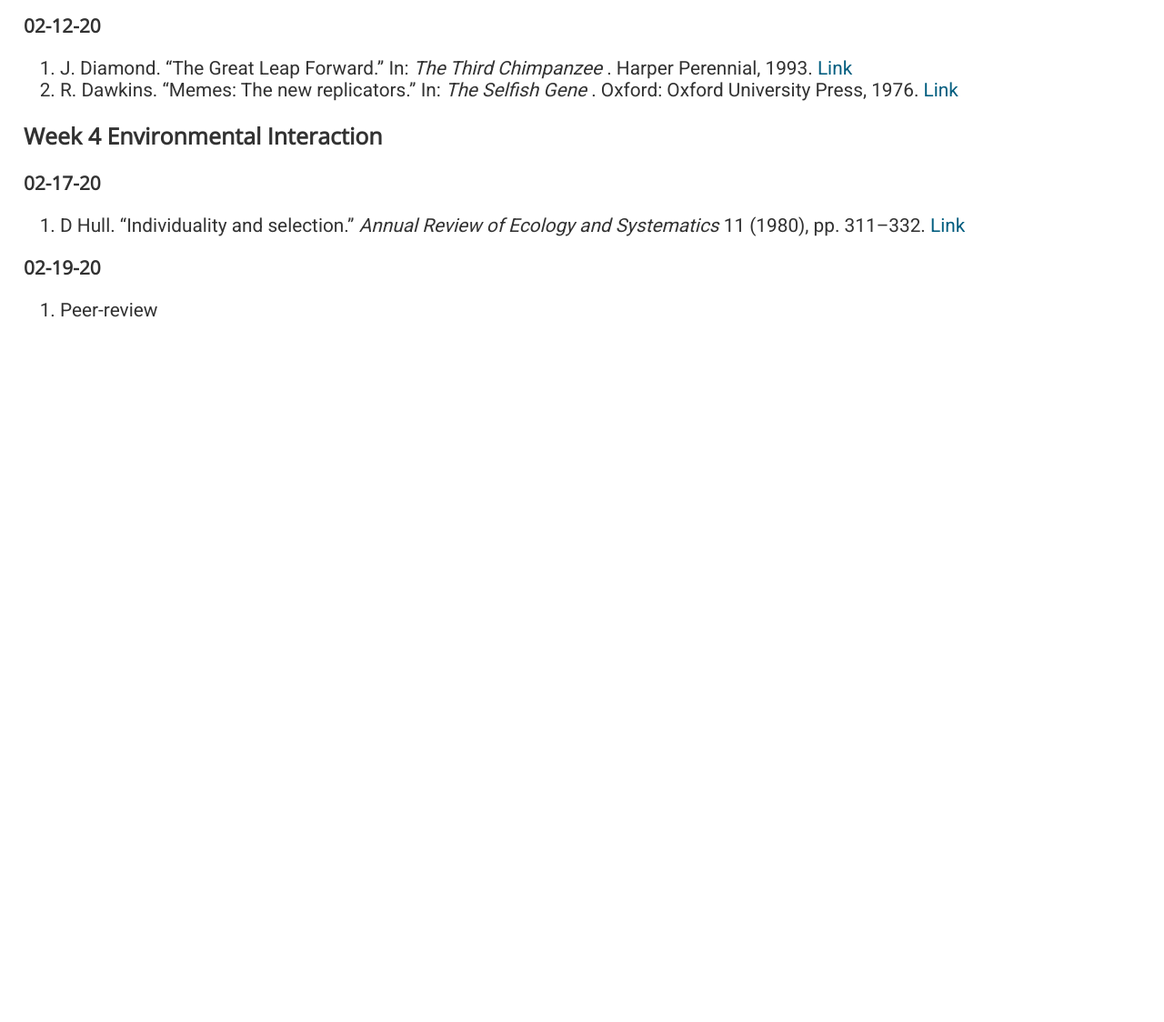
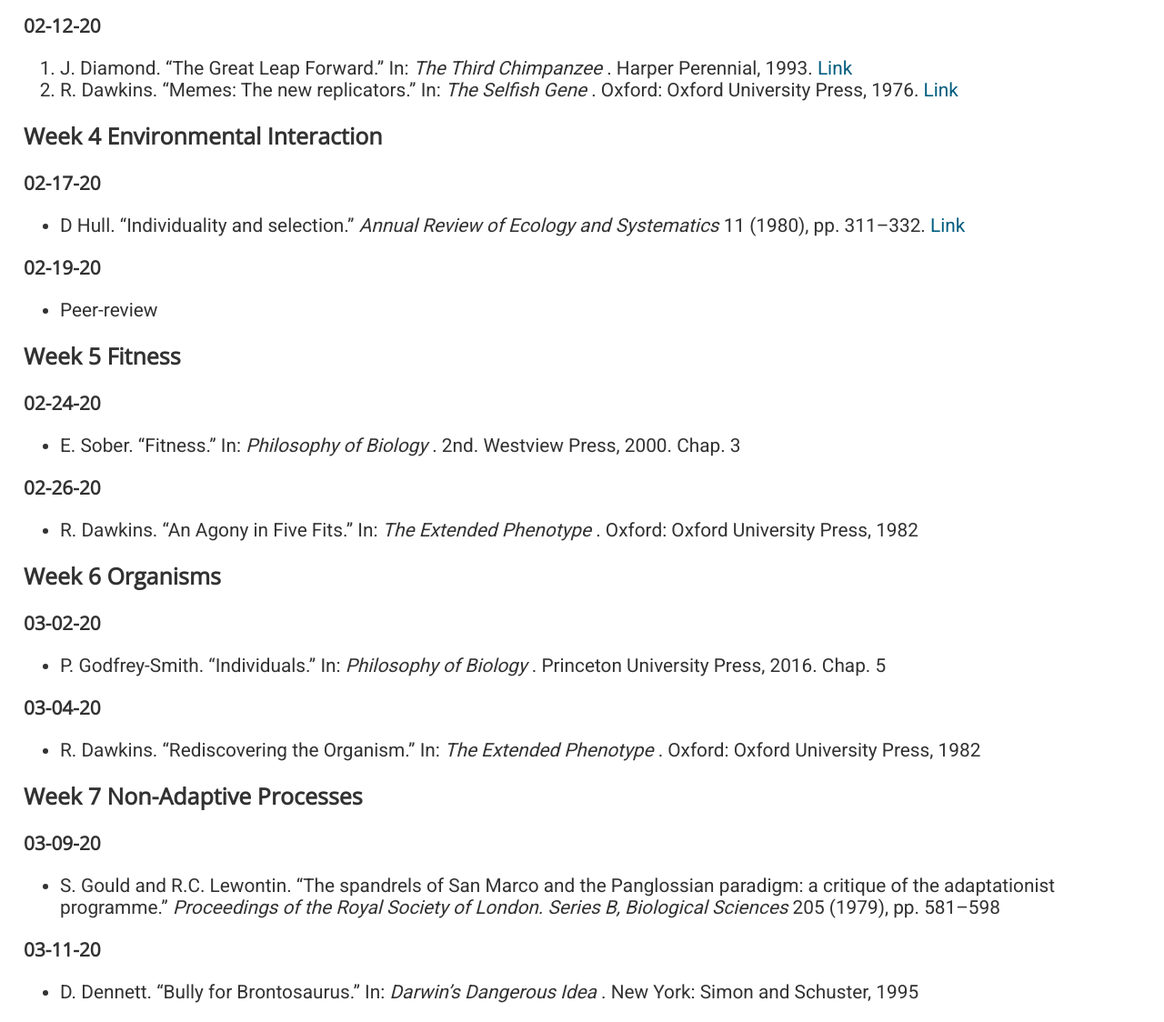
Before and after one commit to makp/website, a Flask app: page /schedule3 in a window 1280 px wide. Shown: the part 1069-2193 px from the top of the page at 91% size. Before the commit the page ends 1418 px from the top, so only its background shows below. Run offline with Flask 2, Linux system fonts and the light colour scheme.

Commit message:
update schedule phil212

```diff
--- a/templates/includes/schedule_s20_phil212.html
+++ b/templates/includes/schedule_s20_phil212.html
@@ -245,11 +245,8 @@
   </a>
   02-17-20
  </h5>
- <!--l. 67-->
- <p class="noindent">
- </p>
- <ol class="enumerate1">
-  <li class="enumerate" id="x1-11002x1">
+ <ul class="itemize1">
+  <li class="itemize">
    D  Hull.  “Individuality  and  selection.”
    <em>
     Annual  Review  of  Ecology  and
@@ -260,7 +257,7 @@
     Link
    </a>
   </li>
- </ol>
+ </ul>
  <!--l. 71-->
  <p class="noindent">
  </p>
@@ -269,12 +266,150 @@
   </a>
   02-19-20
  </h5>
- <!--l. 72-->
+ <ul class="itemize1">
+  <li class="itemize">
+   Peer-review
+  </li>
+ </ul>
+ <!--l. 76-->
  <p class="noindent">
  </p>
- <ol class="enumerate1">
-  <li class="enumerate" id="x1-12002x1">
-   Peer-review
+ <h4 class="subsectionHead" id="Week5">
+  <span class="titlemark">
+   Week 5
+  </span>
+  <a id="x1-13000Week 5">
+  </a>
+  Fitness
+ </h4>
+ <!--l. 77-->
+ <p class="noindent">
+ </p>
+ <h5 class="likesubsubsectionHead">
+  <a id="x1-14000Week 5">
+  </a>
+  02-24-20
+ </h5>
+ <ul class="itemize1">
+  <li class="itemize">
+   E. Sober. “Fitness.” In:
+   <em>
+    Philosophy of Biology
+   </em>
+   . 2nd. Westview Press, 2000.
+     Chap. 3
   </li>
- </ol>
+ </ul>
+ <!--l. 82-->
+ <p class="noindent">
+ </p>
+ <h5 class="likesubsubsectionHead">
+  <a id="x1-15000Week 5">
+  </a>
+  02-26-20
+ </h5>
+ <ul class="itemize1">
+  <li class="itemize">
+   R.  Dawkins.  “An  Agony  in  Five  Fits.”  In:
+   <em>
+    The  Extended  Phenotype
+   </em>
+   .
+     Oxford: Oxford University Press, 1982
+  </li>
+ </ul>
+ <!--l. 87-->
+ <p class="noindent">
+ </p>
+ <h4 class="subsectionHead" id="Week6">
+  <span class="titlemark">
+   Week 6
+  </span>
+  <a id="x1-16000Week 6">
+  </a>
+  Organisms
+ </h4>
+ <!--l. 88-->
+ <p class="noindent">
+ </p>
+ <h5 class="likesubsubsectionHead">
+  <a id="x1-17000Week 6">
+  </a>
+  03-02-20
+ </h5>
+ <ul class="itemize1">
+  <li class="itemize">
+   P.  Godfrey-Smith.  “Individuals.”  In:
+   <em>
+    Philosophy  of  Biology
+   </em>
+   .  Princeton
+     University Press, 2016. Chap. 5
+  </li>
+ </ul>
+ <!--l. 93-->
+ <p class="noindent">
+ </p>
+ <h5 class="likesubsubsectionHead">
+  <a id="x1-18000Week 6">
+  </a>
+  03-04-20
+ </h5>
+ <ul class="itemize1">
+  <li class="itemize">
+   R. Dawkins. “Rediscovering the Organism.” In:
+   <em>
+    The Extended Phenotype
+   </em>
+   .
+     Oxford: Oxford University Press, 1982
+  </li>
+ </ul>
+ <!--l. 98-->
+ <p class="noindent">
+ </p>
+ <h4 class="subsectionHead" id="Week7">
+  <span class="titlemark">
+   Week 7
+  </span>
+  <a id="x1-19000Week 7">
+  </a>
+  Non-Adaptive Processes
+ </h4>
+ <!--l. 100-->
+ <p class="noindent">
+ </p>
+ <h5 class="likesubsubsectionHead">
+  <a id="x1-20000Week 7">
+  </a>
+  03-09-20
+ </h5>
+ <ul class="itemize1">
+  <li class="itemize">
+   S.  Gould  and  R.C.  Lewontin.  “The  spandrels  of  San  Marco  and  the
+     Panglossian  paradigm:  a  critique  of  the  adaptationist  programme.”
+   <em>
+    Proceedings of the Royal Society of London. Series B, Biological Sciences
+   </em>
+   205 (1979), pp. 581–598
+  </li>
+ </ul>
+ <!--l. 105-->
+ <p class="noindent">
+ </p>
+ <h5 class="likesubsubsectionHead">
+  <a id="x1-21000Week 7">
+  </a>
+  03-11-20
+ </h5>
+ <ul class="itemize1">
+  <li class="itemize">
+   D. Dennett. “Bully for Brontosaurus.” In:
+   <em>
+    Darwin’s Dangerous Idea
+   </em>
+   . New
+     York: Simon and Schuster, 1995
+  </li>
+ </ul>
 </div>
```
Also changed, not shown: latex/schedules/schedule_s20_phil212/schedule_s20_phil212.html (+67 -9 lines), 2 other files.
